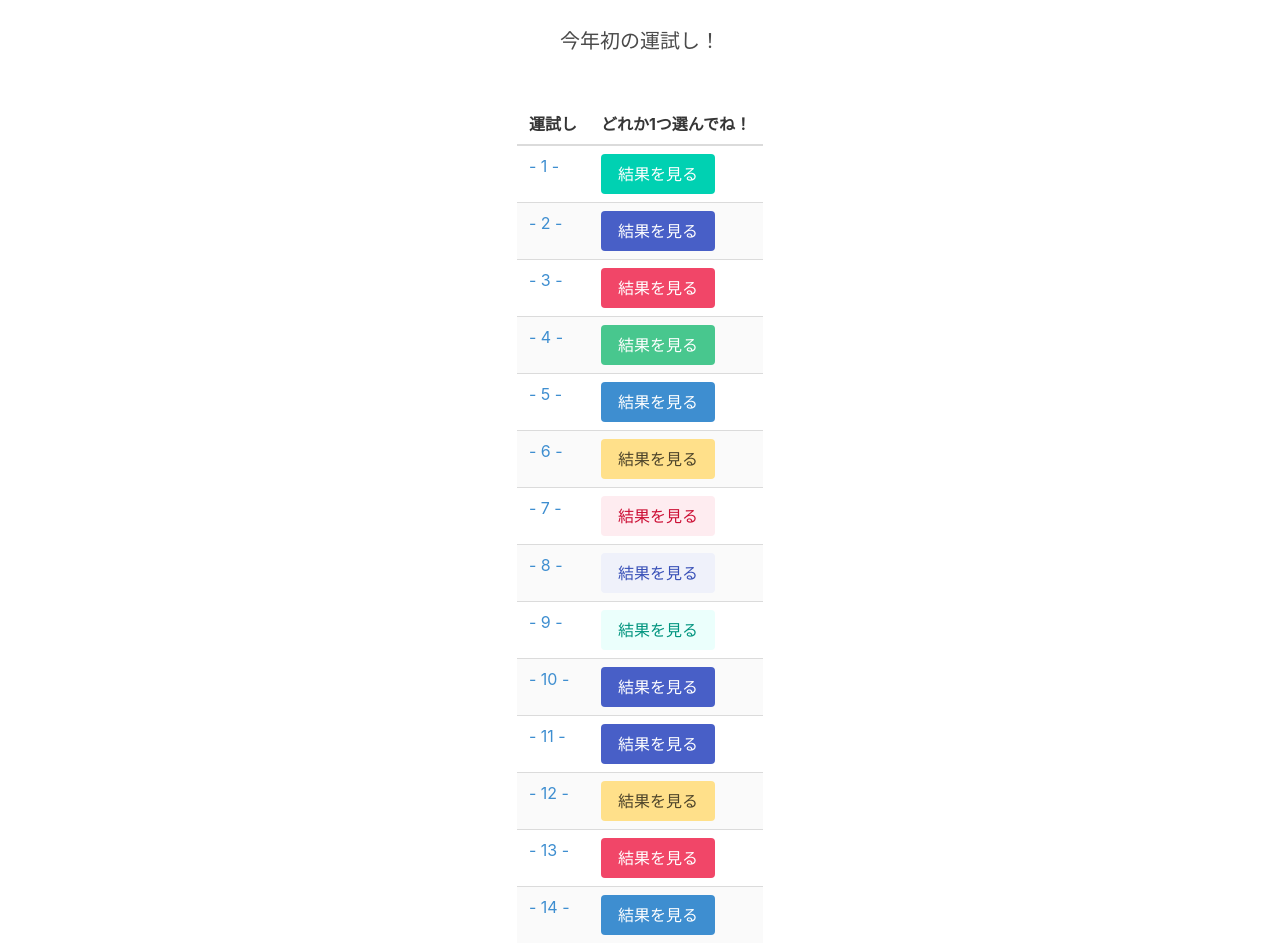
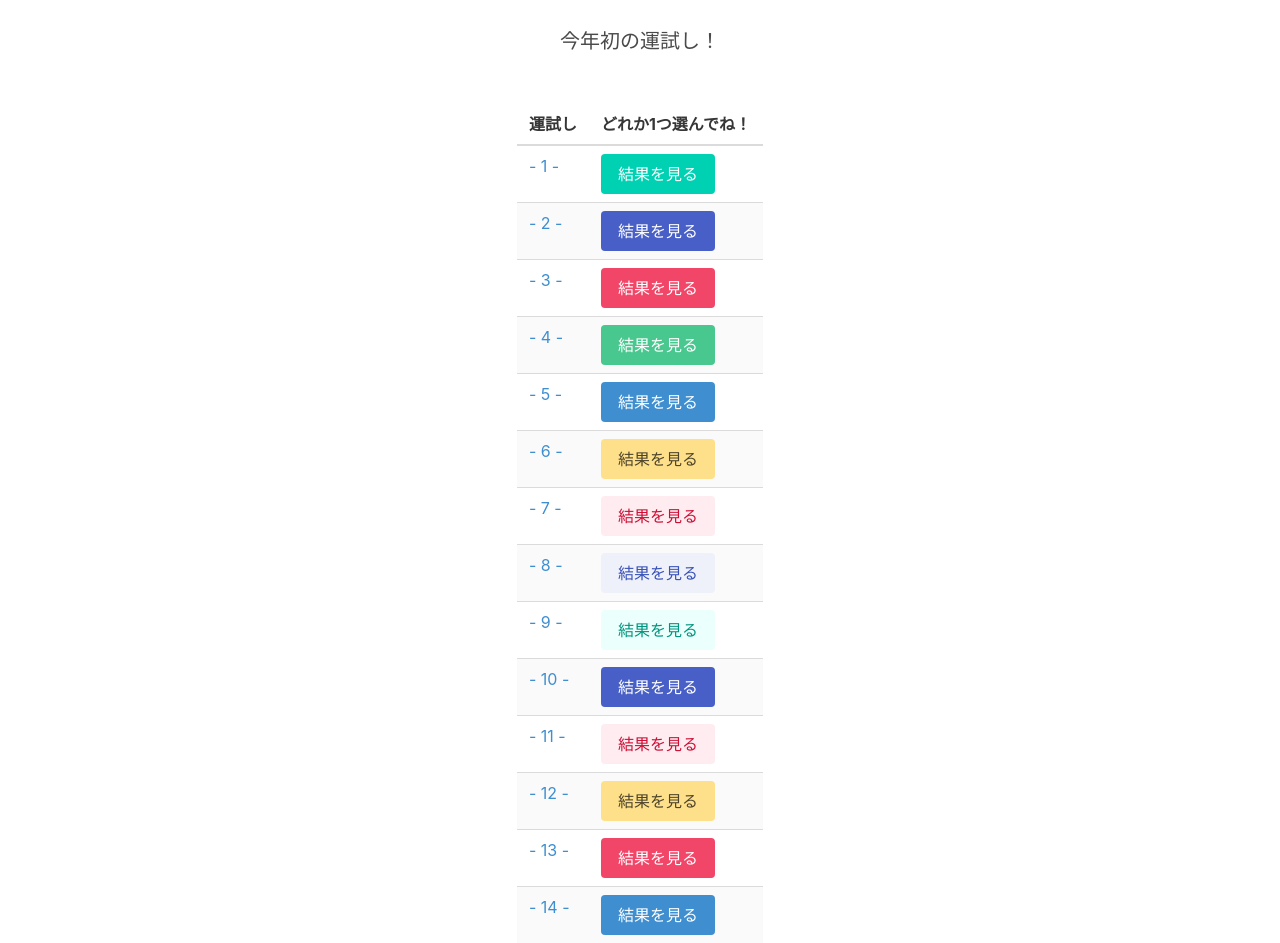
Before and after one commit to Roposaimitukozo/Nengajo, a plain HTML site: page index.html in a window 1280 px wide. Shown: the part 190-1133 px from the top of the page. Drawn offline with nearby package versions, Linux system fonts and the light colour scheme.

Commit message:
Update index.html

```diff
--- a/index.html
+++ b/index.html
@@ -90,7 +90,7 @@
       <tr>
         <td class="has-text-info">- 11 -</td>
         <td>
-          <a href="中吉.html" class="button is-link">結果を見る</a>
+          <a href="中吉.html" class="button is-danger is-light">結果を見る</a>
         </td>
       </tr>
       <tr>
```
